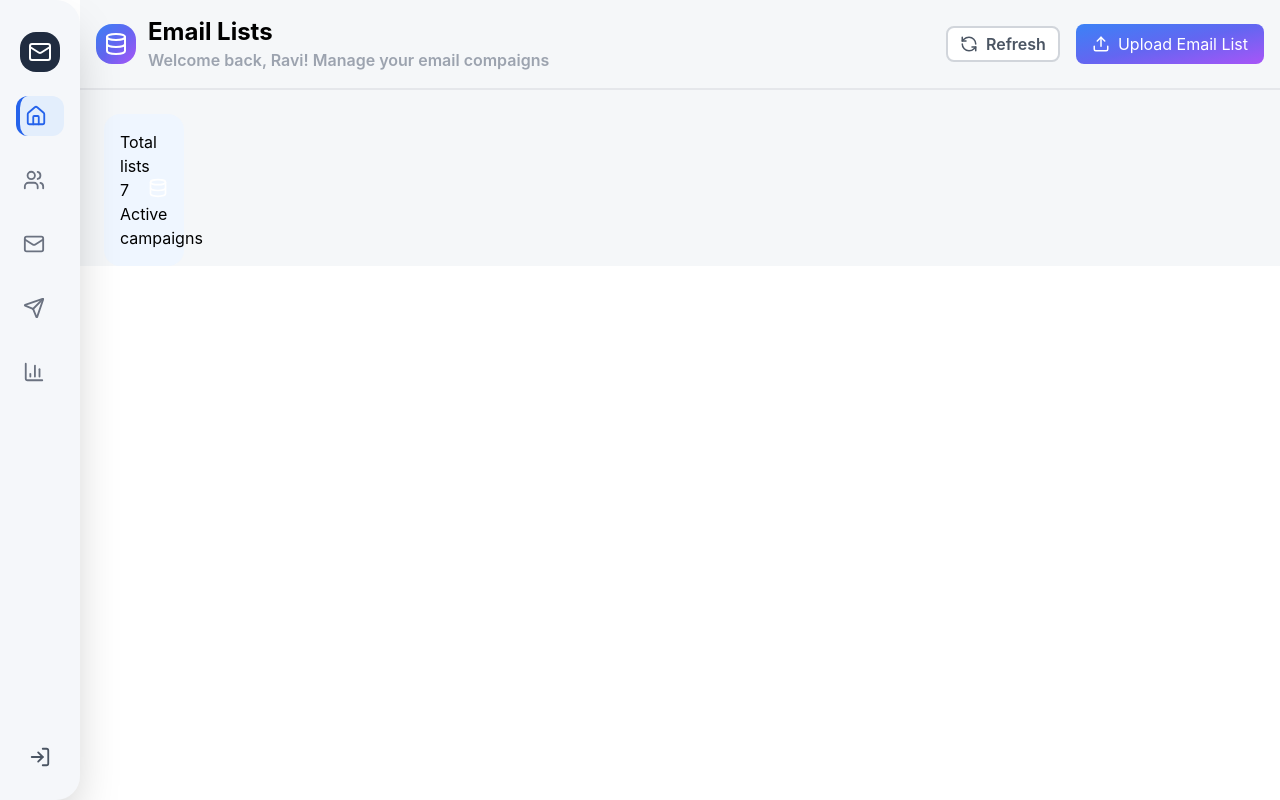
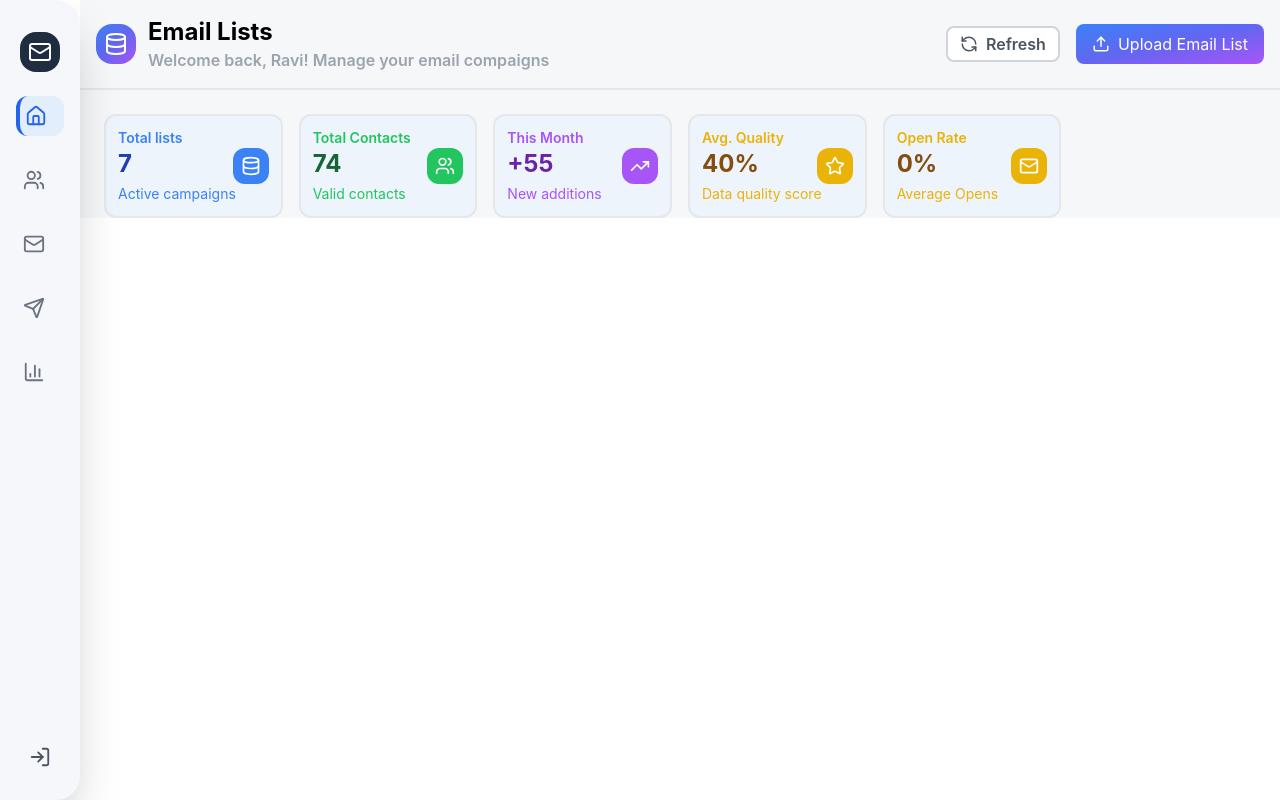
Before and after one commit to techieshruti/Globopersona-project-Frontend-UI-Redesign, a React (Vite) app: page / in a window 1280 px wide. Built offline with nearby package versions, Linux system fonts and the light colour scheme.

Commit message:
added email header card

```diff
--- a/src/components/Email List/EmailHeaderCards.jsx
+++ b/src/components/Email List/EmailHeaderCards.jsx
@@ -1,17 +1,19 @@
 import { Database } from 'lucide-react'
 import React from 'react'
 
-const EmailHeaderCards = ({title, value, icon,
-    subtitle, bgColor}) => {
+const EmailHeaderCards = ({title, value, icon:Icon,
+    subtitle, bgColor, textColor, iconBg, valueColor}) => {
   return (
-    <div className={`${bgColor} w-20 p-4 rounded-2xl flex flex-col gap-2 border-gray-200`}>
-        <div >
-            <h2>{title}</h2>
+    <div className={`${bgColor} ${textColor} p-3 rounded-xl flex flex-col gap-2 border-2 border-gray-200`}>
+        <div>
+            <h2 className='text-sm font-semibold'>{title}</h2>
             <div className='flex justify-between'>
-                <p>{value}</p>
-                <span>{icon}</span>
+                <p className={`text-2xl font-bold ${valueColor}`}>{value}</p>
+                 <div className={`${iconBg} p-2 rounded-xl`}>
+          <Icon size={20} className="text-white" />
+        </div>
             </div>
-            <p>{subtitle}</p>
+      <p className="text-sm">{subtitle}</p>
         </div>
     </div>
   )
--- a/src/components/Email List/EmailList.jsx
+++ b/src/components/Email List/EmailList.jsx
@@ -2,16 +2,60 @@ import React from 'react'
 import EmailHeader from './EmailHeader'
 import Sidebar from '../layout/Sidebar'
 import EmailHeaderCards from './EmailHeaderCards'
-import { Database } from 'lucide-react'
+import { Database, Mail, Star, TrendingUp, Users } from 'lucide-react'
 
 const cardData=[
   {
     title: "Total lists",
     value: "7",
-    icon: <Database size={20} className="text-white" />,
+    icon: Database,
     subtitle: "Active campaigns",
-    bgColor: "bg-blue-50",
-}
+    bgColor: "bg-[#edf4fc]",
+    valueColor: "text-blue-800",
+    textColor: "text-blue-500",
+    iconBg: "bg-blue-500",
+},
+{
+    title: "Total Contacts",
+    value: "74",
+    icon: Users,
+    subtitle: "Valid contacts",
+    bgColor: "bg-[#edf4fc]",
+    valueColor: "text-green-800",
+    textColor: "text-green-500",
+    iconBg: "bg-green-500",
+},
+{
+    title: "This Month",
+    value: "+55",
+    icon: TrendingUp,
+    subtitle: "New additions",
+    bgColor: "bg-[#edf4fc]",
+    valueColor: "text-purple-800",
+    textColor: "text-purple-500",
+    iconBg: "bg-purple-500",
+},
+{
+    title: "Avg. Quality",
+    value: "40%",
+    icon: Star,
+    subtitle: "Data quality score",
+    bgColor: "bg-[#edf4fc]",
+    valueColor: "text-yellow-800",
+    textColor: "text-yellow-500",
+    iconBg: "bg-yellow-500",
+},
+{
+    title: "Open Rate",
+    value: "0%",
+    icon: Mail,
+    subtitle: "Average Opens",
+    bgColor: "bg-[#edf4fc]",
+    valueColor: "text-yellow-800",
+    textColor: "text-yellow-500",
+    iconBg: "bg-yellow-500",
+},
+
 ]
 
 const EmailList = () => {
```
